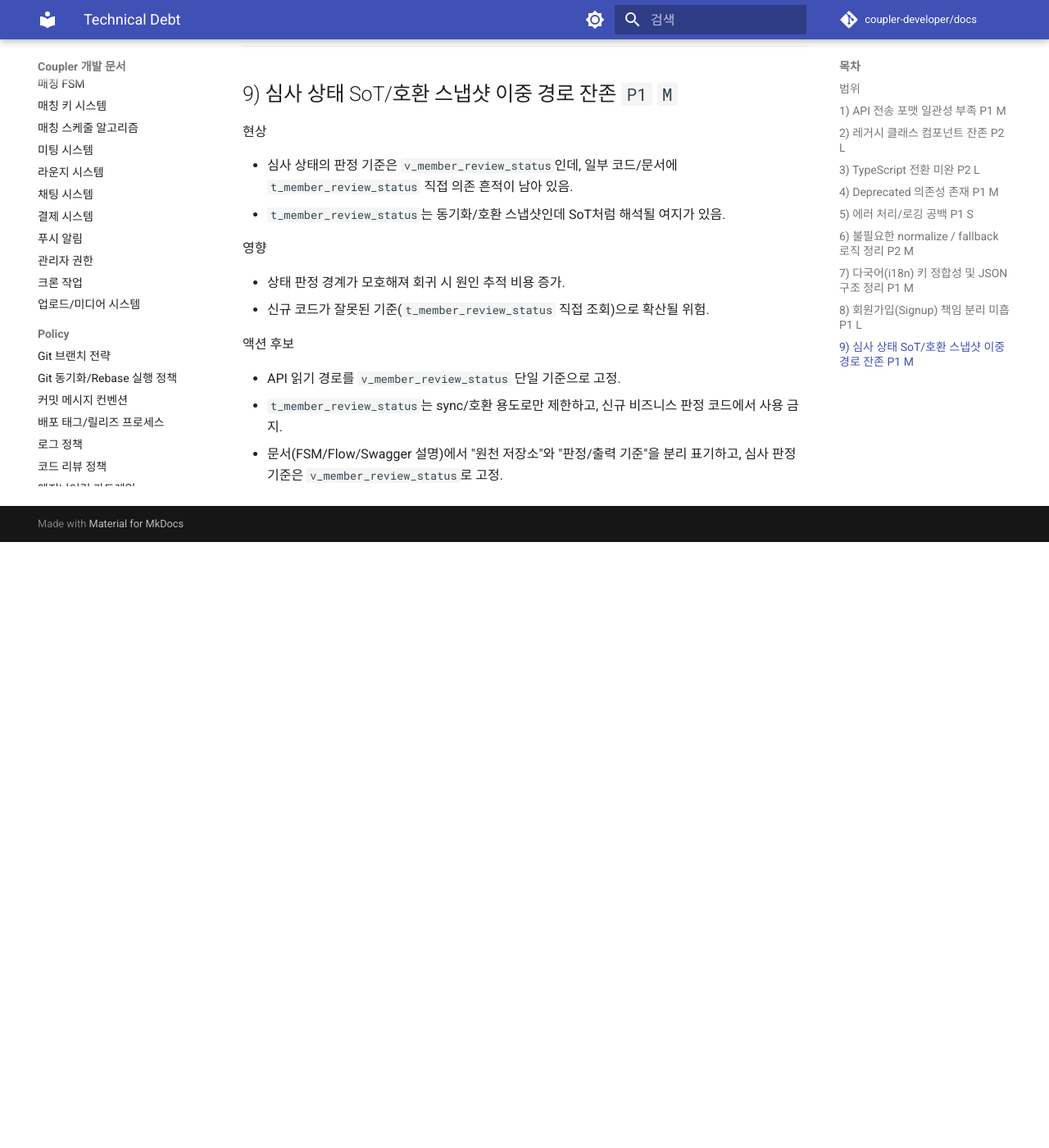
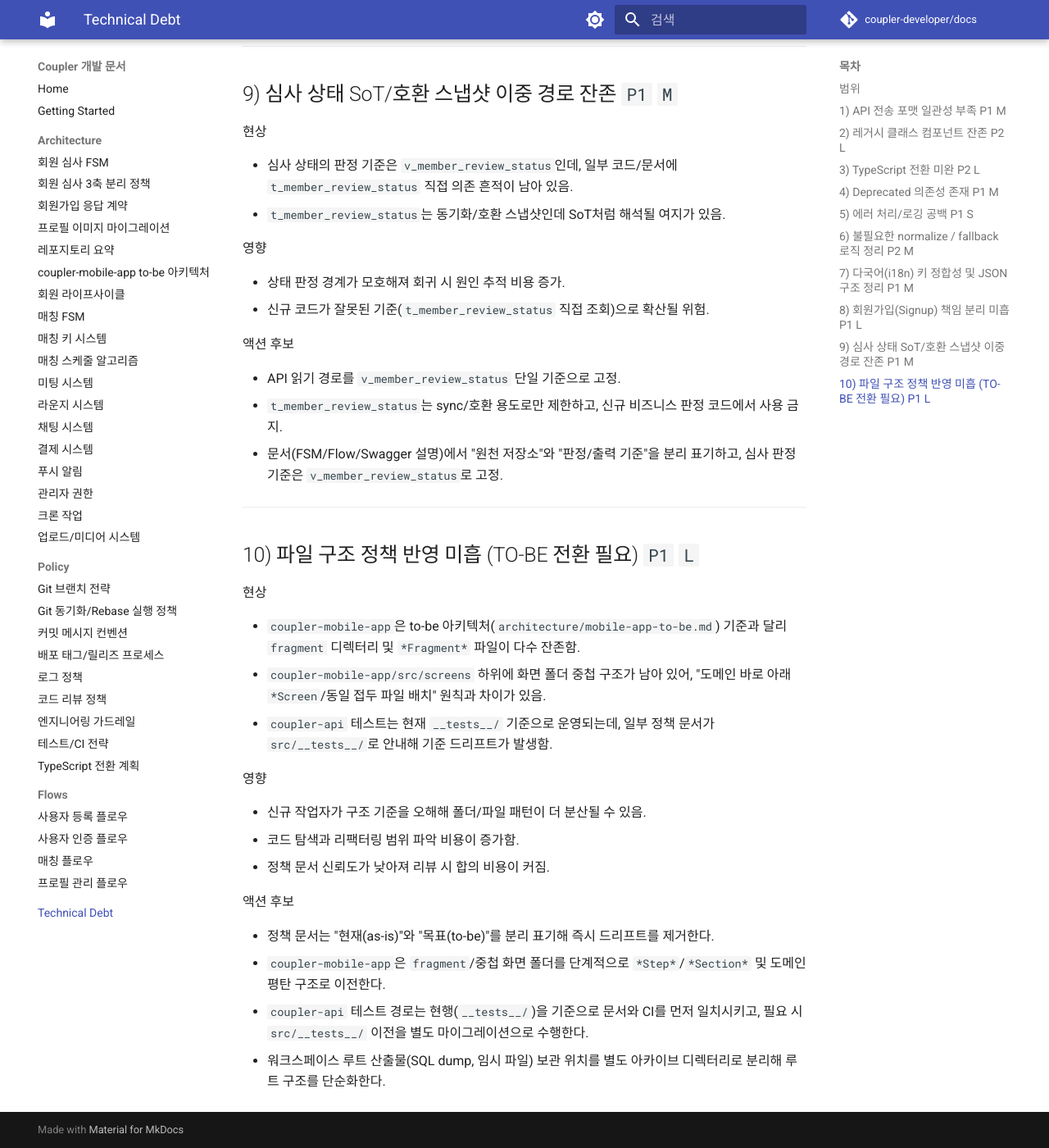
Before and after one commit to coupler-developer/docs, an MkDocs documentation site: the page built from content/technical-debt.md, in a window 1280 px wide and 1400 px high, scrolled down 4460 px. Shown: the whole window at 82% size. Built offline with MkDocs 1.6.1 and Material for MkDocs 9.7.7, drawn with Linux system fonts in a browser that asks for light colours; comment, search, counter and statistics services are not loaded; before the commit the page ends 5121 px from its top, so only the background shows below that; some of the changed text lies outside the part shown.

Commit message:
docs: 파일구조 TO-BE 기술부채 추가
Changes:
- technical-debt 문서 기준일을 2026-02-28로 갱신
- 파일 구조 정책 반영 미흡 항목(P1/L) 신규 추가
- as-is와 to-be 구조 차이, 영향, 액션 후보를 명시

Tests:
- not run: 문서 변경 커밋 단계 분리 후 일괄 검증 예정

```diff
--- a/content/technical-debt.md
+++ b/content/technical-debt.md
@@ -189,3 +189,26 @@
 - API 읽기 경로를 `v_member_review_status` 단일 기준으로 고정.
 - `t_member_review_status`는 sync/호환 용도로만 제한하고, 신규 비즈니스 판정 코드에서 사용 금지.
 - 문서(FSM/Flow/Swagger 설명)에서 "원천 저장소"와 "판정/출력 기준"을 분리 표기하고, 심사 판정 기준은 `v_member_review_status`로 고정.
+
+---
+
+## 10) 파일 구조 정책 반영 미흡 (TO-BE 전환 필요) `P1` `L`
+
+현상
+
+- `coupler-mobile-app`은 to-be 아키텍처(`architecture/mobile-app-to-be.md`) 기준과 달리 `fragment` 디렉터리 및 `*Fragment*` 파일이 다수 잔존함.
+- `coupler-mobile-app/src/screens` 하위에 화면 폴더 중첩 구조가 남아 있어, "도메인 바로 아래 `*Screen`/동일 접두 파일 배치" 원칙과 차이가 있음.
+- `coupler-api` 테스트는 현재 `__tests__/` 기준으로 운영되는데, 일부 정책 문서가 `src/__tests__/`로 안내해 기준 드리프트가 발생함.
+
+영향
+
+- 신규 작업자가 구조 기준을 오해해 폴더/파일 패턴이 더 분산될 수 있음.
+- 코드 탐색과 리팩터링 범위 파악 비용이 증가함.
+- 정책 문서 신뢰도가 낮아져 리뷰 시 합의 비용이 커짐.
+
+액션 후보
+
+- 정책 문서는 "현재(as-is)"와 "목표(to-be)"를 분리 표기해 즉시 드리프트를 제거한다.
+- `coupler-mobile-app`은 `fragment`/중첩 화면 폴더를 단계적으로 `*Step*`/`*Section*` 및 도메인 평탄 구조로 이전한다.
+- `coupler-api` 테스트 경로는 현행(`__tests__/`)을 기준으로 문서와 CI를 먼저 일치시키고, 필요 시 `src/__tests__/` 이전을 별도 마이그레이션으로 수행한다.
+- 워크스페이스 루트 산출물(SQL dump, 임시 파일) 보관 위치를 별도 아카이브 디렉터리로 분리해 루트 구조를 단순화한다.
```
Also changed, not shown: other parts of content/technical-debt.md (+1 -1 lines).
